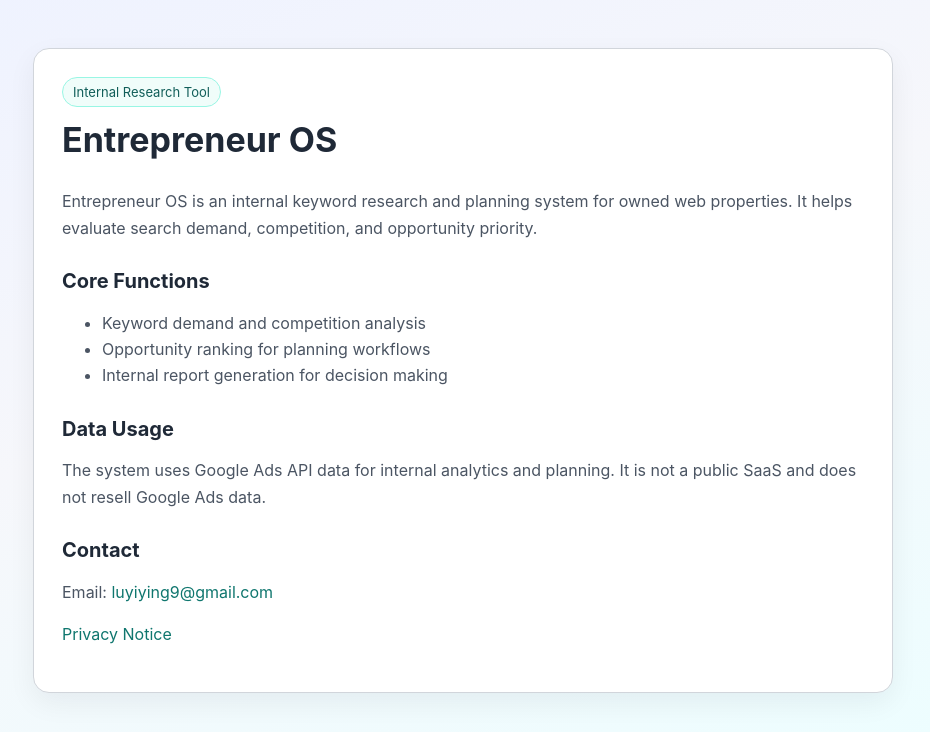
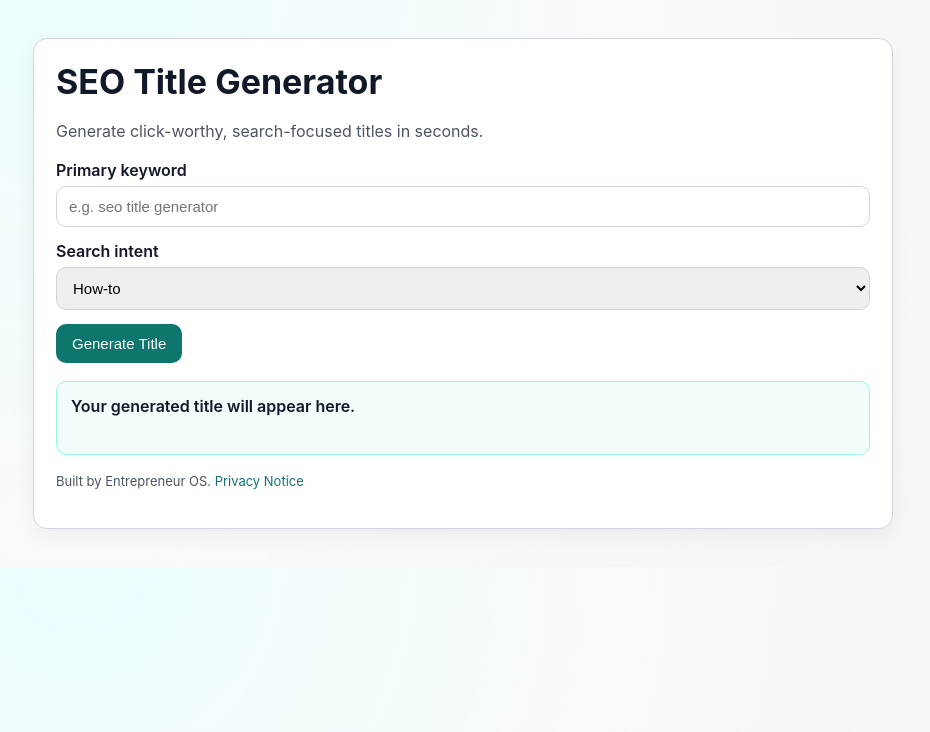
Before and after one commit to lulu0729/lulu0729.github.io, a plain HTML site: page index.html in a window 1280 px wide. Shown: the whole page, without its empty margins (177-1107 px from the left). Drawn offline with Linux system fonts and the light colour scheme.

Commit message:
Deploy demo SEO title generator site

```diff
--- a/index.html
+++ b/index.html
@@ -3,80 +3,110 @@
 <head>
   <meta charset="UTF-8">
   <meta name="viewport" content="width=device-width, initial-scale=1.0">
-  <title>Entrepreneur OS</title>
+  <title>SEO Title Generator</title>
   <style>
     :root {
-      --bg: #f6f7fb;
-      --card: #ffffff;
-      --ink: #1f2937;
+      --bg: #f3f4f6;
+      --card: #fff;
+      --ink: #111827;
       --muted: #4b5563;
+      --brand: #0f766e;
       --line: #d1d5db;
-      --accent: #0f766e;
     }
     body {
       margin: 0;
       font-family: -apple-system, BlinkMacSystemFont, "Segoe UI", Arial, sans-serif;
       color: var(--ink);
-      background: linear-gradient(160deg, #eef2ff 0%, var(--bg) 45%, #ecfeff 100%);
+      background: radial-gradient(circle at 20% 0%, #ecfeff 0%, #f8fafc 45%, #f3f4f6 100%);
     }
-    .wrap {
+    main {
       max-width: 860px;
-      margin: 48px auto;
-      padding: 0 20px;
+      margin: 38px auto;
+      padding: 0 18px;
     }
     .card {
       background: var(--card);
       border: 1px solid var(--line);
-      border-radius: 16px;
-      padding: 28px;
-      box-shadow: 0 10px 28px rgba(15, 23, 42, 0.06);
+      border-radius: 14px;
+      padding: 22px;
+      box-shadow: 0 8px 20px rgba(2, 6, 23, 0.05);
     }
-    h1 { margin-top: 0; font-size: 34px; }
-    h2 { margin-top: 28px; font-size: 20px; }
-    p, li { color: var(--muted); line-height: 1.65; }
-    a { color: var(--accent); text-decoration: none; }
-    .pill {
-      display: inline-block;
-      padding: 6px 10px;
-      border-radius: 999px;
+    h1 { margin: 0 0 8px; font-size: 34px; }
+    p { color: var(--muted); line-height: 1.65; }
+    label { font-weight: 600; display: block; margin: 14px 0 6px; }
+    input, select {
+      width: 100%;
+      box-sizing: border-box;
+      border: 1px solid var(--line);
+      border-radius: 10px;
+      padding: 11px 12px;
+      font-size: 15px;
+    }
+    button {
+      margin-top: 14px;
+      background: var(--brand);
+      color: #fff;
+      border: none;
+      padding: 11px 16px;
+      border-radius: 10px;
+      cursor: pointer;
+      font-size: 15px;
+    }
+    .output {
+      margin-top: 18px;
+      padding: 14px;
       border: 1px solid #99f6e4;
       background: #f0fdfa;
-      color: #115e59;
-      font-size: 13px;
-      margin-bottom: 12px;
+      border-radius: 10px;
+      min-height: 44px;
+      font-weight: 600;
     }
+    .small { margin-top: 16px; font-size: 13px; }
+    a { color: var(--brand); text-decoration: none; }
   </style>
 </head>
 <body>
-  <main class="wrap">
+  <main>
     <section class="card">
-      <div class="pill">Internal Research Tool</div>
-      <h1>Entrepreneur OS</h1>
-      <p>
-        Entrepreneur OS is an internal keyword research and planning system for owned web properties.
-        It helps evaluate search demand, competition, and opportunity priority.
-      </p>
+      <h1>SEO Title Generator</h1>
+      <p>Generate click-worthy, search-focused titles in seconds.</p>
 
-      <h2>Core Functions</h2>
-      <ul>
-        <li>Keyword demand and competition analysis</li>
-        <li>Opportunity ranking for planning workflows</li>
-        <li>Internal report generation for decision making</li>
-      </ul>
+      <label for="keyword">Primary keyword</label>
+      <input id="keyword" placeholder="e.g. seo title generator">
 
-      <h2>Data Usage</h2>
-      <p>
-        The system uses Google Ads API data for internal analytics and planning.
-        It is not a public SaaS and does not resell Google Ads data.
-      </p>
+      <label for="intent">Search intent</label>
+      <select id="intent">
+        <option value="howto">How-to</option>
+        <option value="best">Best tools</option>
+        <option value="template">Template/list</option>
+      </select>
 
-      <h2>Contact</h2>
-      <p>Email: <a href="mailto:luyiying9@gmail.com">luyiying9@gmail.com</a></p>
+      <button id="run">Generate Title</button>
 
-      <p>
-        <a href="./privacy.html">Privacy Notice</a>
+      <div id="out" class="output">Your generated title will appear here.</div>
+
+      <p class="small">
+        Built by Entrepreneur OS. <a href="./privacy.html">Privacy Notice</a>
       </p>
     </section>
   </main>
+
+  <script>
+    const formulas = {
+      howto: (k) => `How to Use ${k} to Boost Organic Traffic in 2026`,
+      best: (k) => `11 Best ${k} Tools to Grow Faster This Year`,
+      template: (k) => `${k}: Free Template + Step-by-Step Guide`
+    };
+    document.getElementById("run").addEventListener("click", () => {
+      const keyword = document.getElementById("keyword").value.trim();
+      const intent = document.getElementById("intent").value;
+      const out = document.getElementById("out");
+      if (!keyword) {
+        out.textContent = "Please enter a keyword first.";
+        return;
+      }
+      out.textContent = formulas[intent](keyword.replace(/\s+/g, " ").replace(/\b\w/g, (m) => m.toUpperCase()));
+    });
+  </script>
 </body>
 </html>
```
